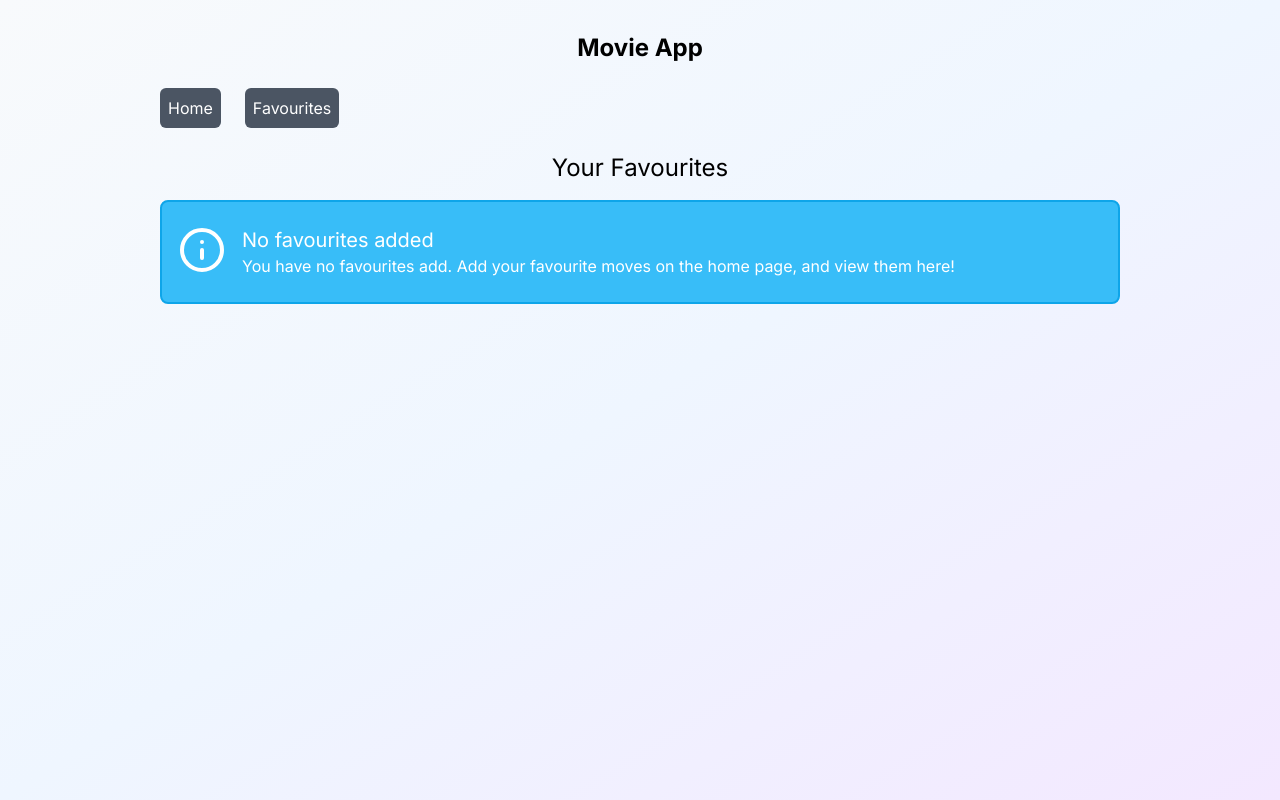
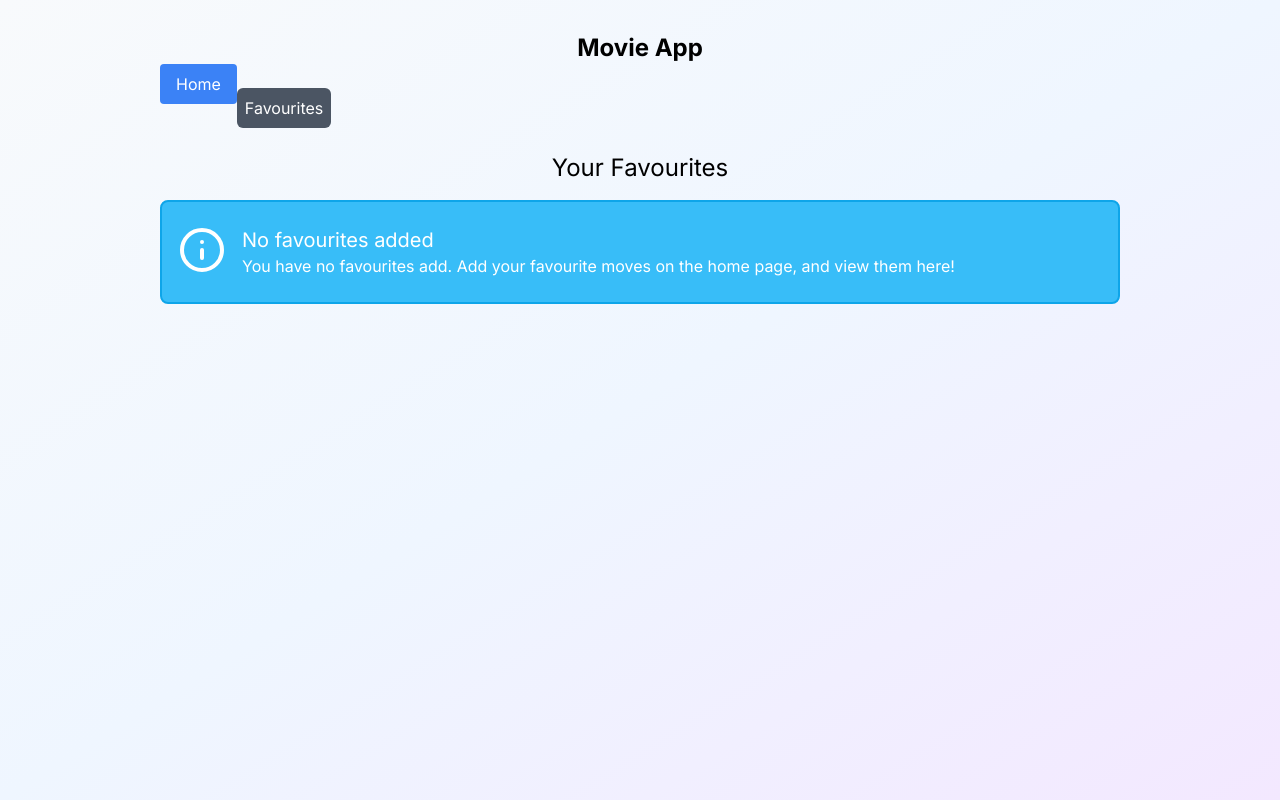
Before and after one commit to SimonNRisk/movie-react, a React (Vite) app: page /favourites in a window 1280 px wide. Built offline with nearby package versions, Linux system fonts and the light colour scheme.

Commit message:
refactor home to  button

```diff
--- a/src/components/Button.tsx
+++ b/src/components/Button.tsx
@@ -1,10 +1,10 @@
 interface ButtonProps {
   description: string;
-  colour: string;
-  onClick: (e: React.MouseEvent<HTMLButtonElement>) => void;
+  colour?: string;
+  onClick?: (e: React.MouseEvent<HTMLButtonElement>) => void;
 }
 
-export default function Button({ description, colour, onClick }: ButtonProps) {
+export default function Button({ description, colour = 'bg-blue-500', onClick }: ButtonProps) {
   return (
     <div>
       <button onClick={onClick} className={`text-white px-4 py-2 rounded ${colour}`}>
--- a/src/components/NavBar.tsx
+++ b/src/components/NavBar.tsx
@@ -2,6 +2,7 @@ import { Link } from 'react-router-dom';
 import { useState, useEffect } from 'react';
 import { searchMovies, getPopularMovies } from '../services/api';
 import { useFavouriteCount } from '../context/FavouritesCountContext';
+import Button from './Button';
 
 function NavBar() {
   const { count } = useFavouriteCount();
@@ -13,11 +14,8 @@ function NavBar() {
         </Link>
       </div>
       <div className="flex flex-row justify-left">
-        <Link
-          to="/"
-          className="mr-6 mt-6 mb-6 p-2 rounded-md bg-gray-600 text-white hover:opacity-50"
-        >
-          Home
+        <Link to="/">
+          <Button description="Home" />
         </Link>
         <Link
           to="/favourites"
```
